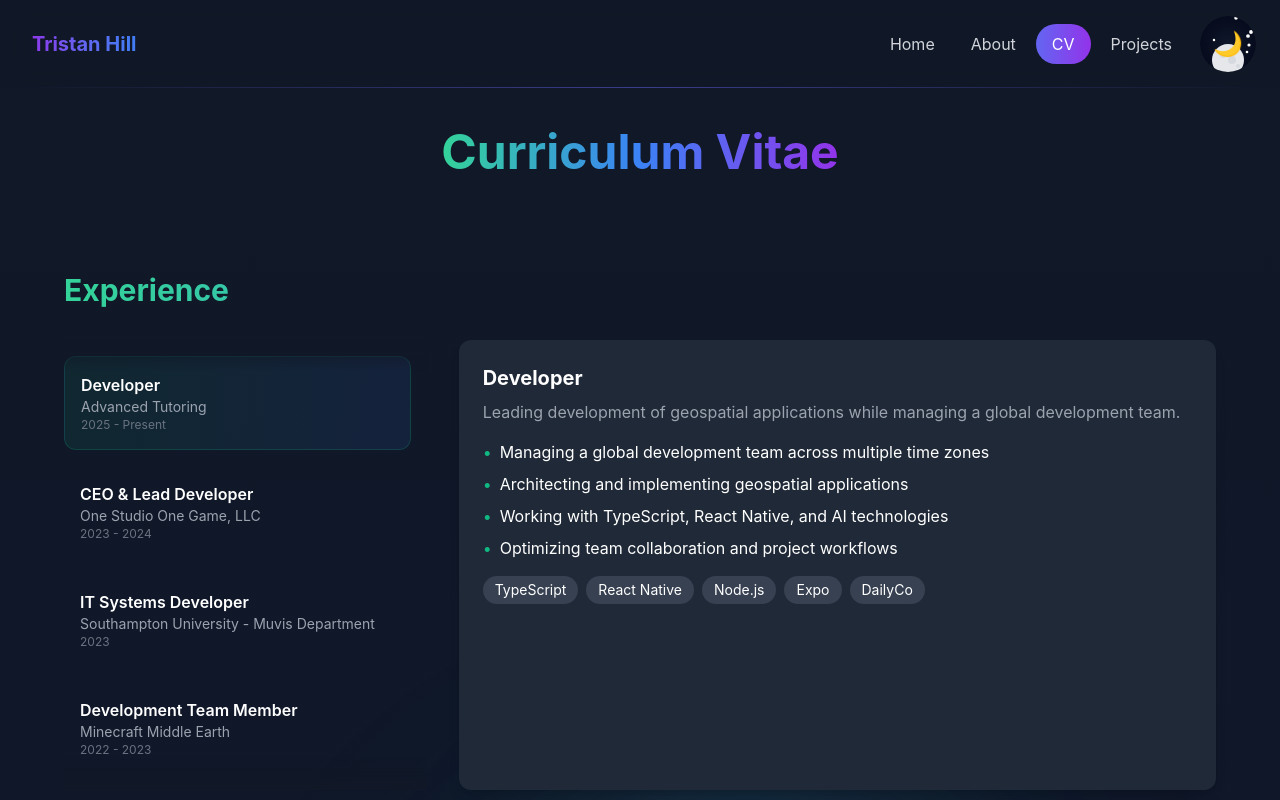
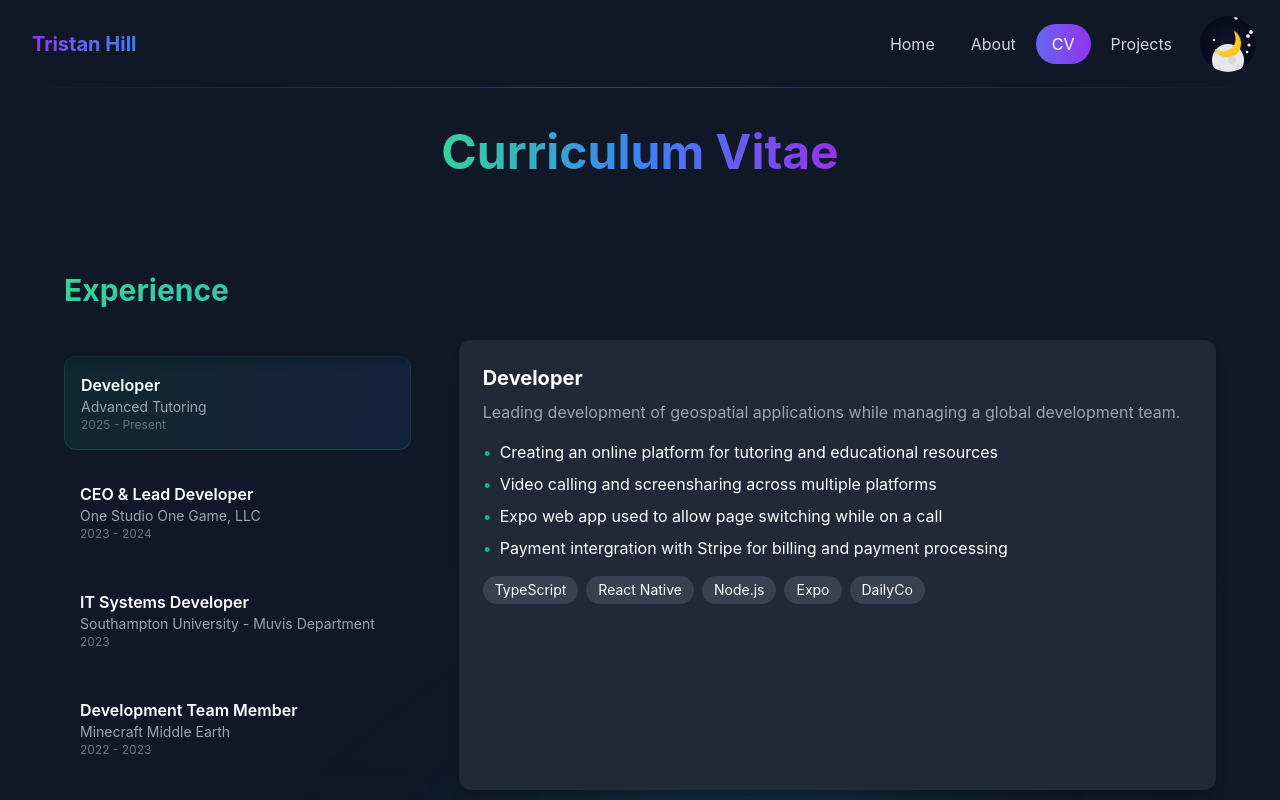
Before and after one commit to longtimeno-c/TristanBio, a Next.js app: page /cv in a window 1280 px wide. Shown: the top 800 px of the page. Built offline with nearby package versions, Linux system fonts and the light colour scheme.

Commit message:
updated Advanced tutoring descpription

```diff
--- a/pages/cv.tsx
+++ b/pages/cv.tsx
@@ -42,10 +42,10 @@ export const experiences: Experience[] = [
         period: '2025 - Present',
         description: 'Leading development of geospatial applications while managing a global development team.',
         highlights: [
-            'Managing a global development team across multiple time zones',
-            'Architecting and implementing geospatial applications',
-            'Working with TypeScript, React Native, and AI technologies',
-            'Optimizing team collaboration and project workflows'
+            'Creating an online platform for tutoring and educational resources',
+            'Video calling and screensharing across multiple platforms',
+            'Expo web app used to allow page switching while on a call',
+            'Payment intergration with Stripe for billing and payment processing',
         ],
         tech: ['TypeScript', 'React Native', 'Node.js', 'Expo', 'DailyCo']
     },
```
